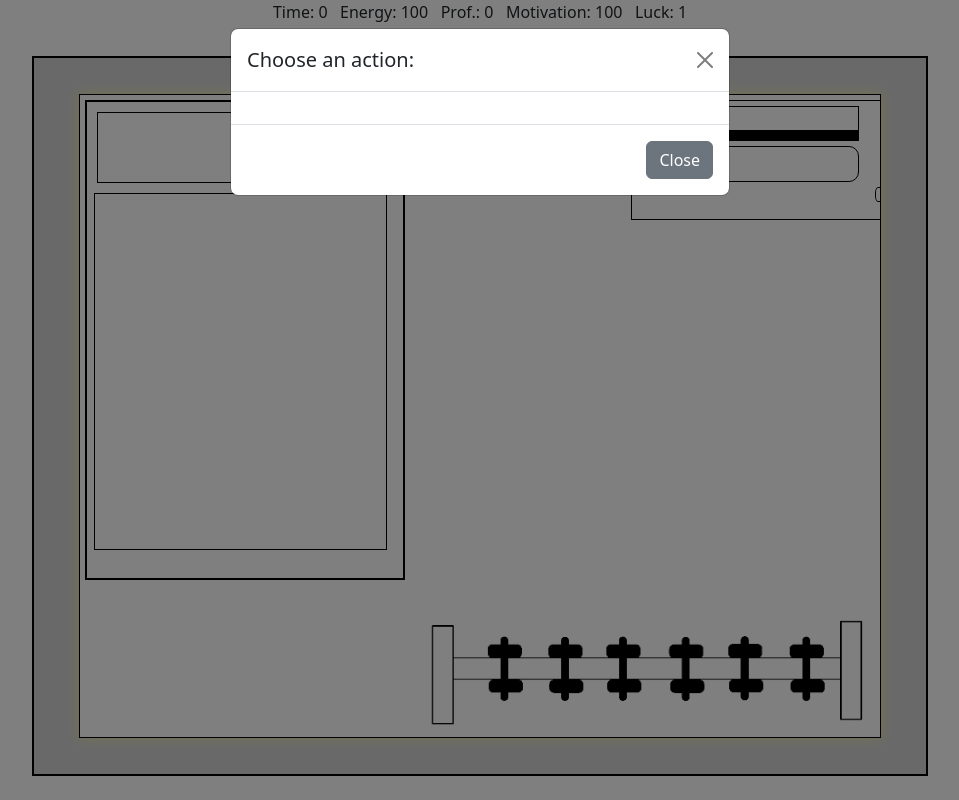
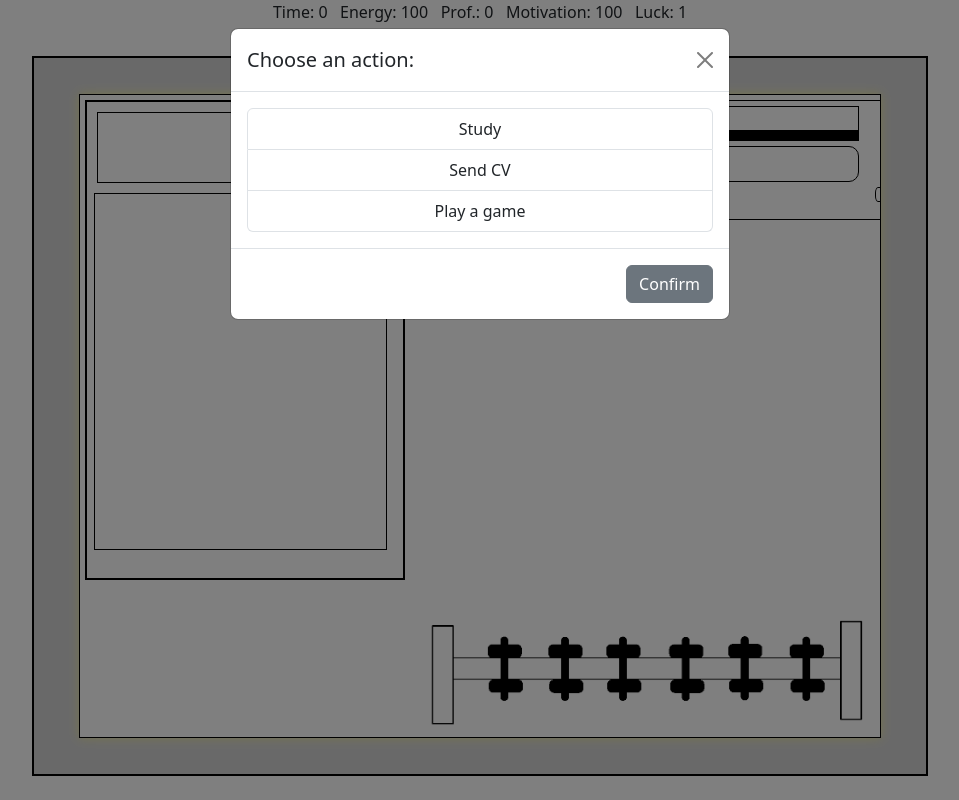
Before and after one commit to Noam-Musba/Job-Hunt, a React (Create React App) app: page / in a window 1280 px wide. Both pictures are taken after a click on the element 950 px from the left and 159 px from the top of the page. Shown: the whole page, without its empty margins (160-1119 px from the left). Built offline with nearby package versions, Linux system fonts and the light colour scheme.

Commit message:
Modal for computer click
a modal is being open when the computer is clicked, where you chose your activity.

```diff
--- a/src/components/Computer.js
+++ b/src/components/Computer.js
@@ -2,17 +2,12 @@ import React, { useState } from "react";
 import MyModal from "./MyModal";
 
 function Computer() {
-  const [showModal, setShowModal] = useState(false);
+  //const [showModal, setShowModal] = useState(false);
 
-  const handleOpenModal = () => {
-    console.log("open");
-    setShowModal(true);
-  };
-
-  const handleCloseModal = () => {
-    console.log("close");
-    setShowModal(false);
-  };
+  // const handleOpenModal = () => {
+  //   console.log("open");
+  //   setShowModal(true);
+  // };
 
   return (
     <>
@@ -30,7 +25,7 @@ function Computer() {
         }}
         data-bs-toggle="modal"
         data-bs-target="#staticBackdrop"
-        onClick={handleOpenModal}
+       // onClick={handleOpenModal}
       >
         {/* {showModal && <MyModal/> && console.log("woohoo") } */}
 
--- a/src/components/MyModal.js
+++ b/src/components/MyModal.js
@@ -1,9 +1,21 @@
-import React from "react";
+import React, { useContext, useState } from "react";
+import { CharacterContext } from "./Room";
 
 const MyModal = () => {
-  const handleModalClick = (e) => {
-    console.log("propagation");
-    e.stopPropagation(); // Stop click event propagation
+  let activities = ["Study", "Send CV", "Play a game"];
+  const [selectedAct, setSelectedAct] = useState(-1);
+
+  const charContext = useContext(CharacterContext);
+
+  const handleActivityChosen = () => {
+    switch (selectedAct) {
+      case 0:
+        charContext.charDispatch("study");
+      case 1:
+        charContext.charDispatch("send cv");
+      case 2:
+        charContext.charDispatch("game");
+    }
   };
 
   return (
@@ -31,15 +43,31 @@ const MyModal = () => {
             ></button>
           </div>
           <div className="modal-body">
-
+            <ul className="list-group">
+              {activities.map((activity, index) => (
+                <li
+                  key={index}
+                  className={
+                    selectedAct === index
+                      ? "list-group-item active"
+                      : "list-group-item"
+                  }
+                  aria-current="true"
+                  onClick={() => setSelectedAct(index)}
+                >
+                  {activity}
+                </li>
+              ))}
+            </ul>
           </div>
           <div className="modal-footer">
             <button
               type="button"
               className="btn btn-secondary"
               data-bs-dismiss="modal"
+              onClick={handleActivityChosen}
             >
-              Close
+              Confirm
             </button>
           </div>
         </div>
@@ -48,4 +76,4 @@ const MyModal = () => {
   );
 };
 
-export default MyModal;
+export default React.memo(MyModal);
```
